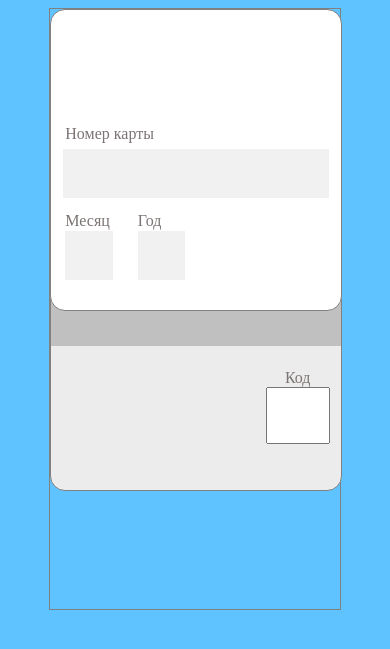
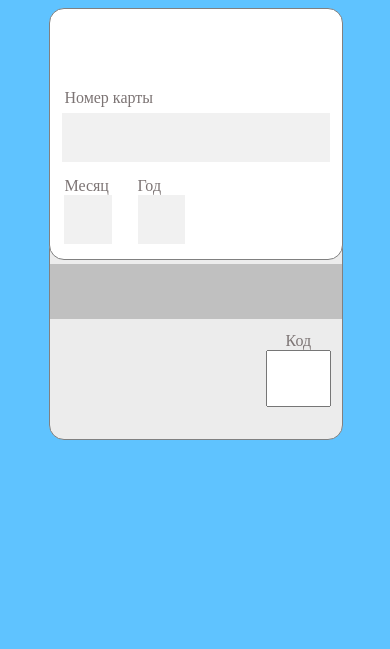
Before and after one commit to x-treme-dev/html_css_bank_vidget, a PHP site: page / in a window 390 px wide. Shown: the top 649 px of the page. Run offline with PHP 8.4, Linux system fonts and the light colour scheme.

Commit message:
add changes

```diff
--- a/assets/style.css
+++ b/assets/style.css
@@ -13,7 +13,7 @@ body{
 .card__wrapper{
     width: 751px;
     height: 600px;
-    border: 1px solid grey;
+    /*border: 1px solid grey;*/
     display:flex;
     position: relative;
 }
@@ -139,3 +139,18 @@ body{
         height: 45px;
     }
 }
+
+@media (max-width: 400px) {
+    .card__back{
+        left:0;
+    }
+
+    .card__front, .card__back{
+        width:100%;
+        height: 250px;
+    }
+
+    #card__number_inp, #card__month_inp, #card__year_inp, #card__back-cvv_inp{
+        height: 45px;
+    }
+}
```
